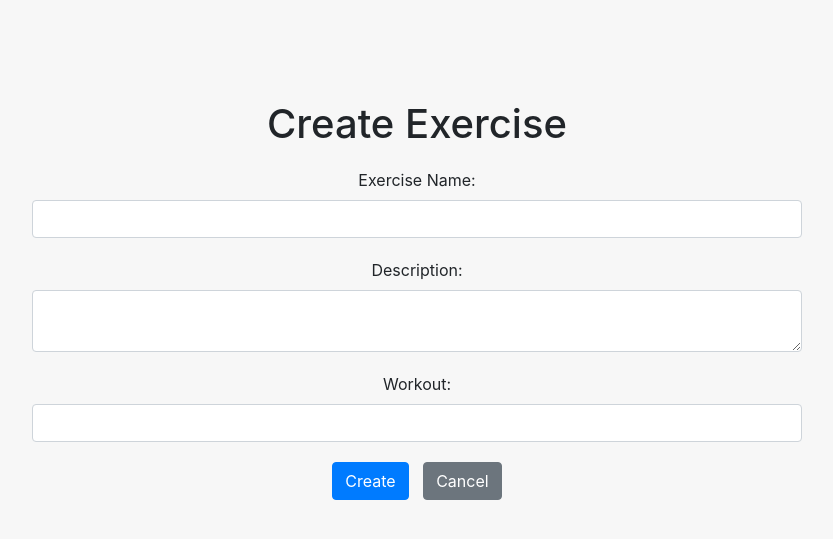
After one commit to LeonardoDelBene/django_project, a Django app: page /workouts/create_exercise/1/ in a window 1280 px wide. The commit adds this page. Shown: the top 539 px of the page, without its empty margins (223-1056 px from the left). Run offline with Django 4.2, Linux system fonts and the light colour scheme; some libraries are stand-ins or nearby versions.

Commit message:
add workouts app

```diff
--- a/django_project/urls.py
+++ b/django_project/urls.py
@@ -24,4 +24,5 @@ urlpatterns = [
     path('', include('authentication.urls')),
     path('accounts/profile/', include('account.urls')),
     path('goals/', include('goals.urls')),
+    path('workouts/', include('workouts.urls')),
 ]
--- /dev/null
+++ b/templates/create_exercise.html
@@ -0,0 +1,51 @@
+<!DOCTYPE html>
+<html>
+<head>
+    <title>Create Exercise</title>
+    <link rel="stylesheet" href="https://stackpath.bootstrapcdn.com/bootstrap/4.5.0/css/bootstrap.min.css">
+    <style>
+        body {
+            background-color: #f7f7f7;
+        }
+        .container {
+            max-width: 800px;
+            margin: 0 auto;
+            margin-top: 100px;
+            text-align: center;
+        }
+        h1 {
+            margin-bottom: 20px;
+        }
+        .form-group {
+            margin-bottom: 20px;
+        }
+        .btn-primary {
+            margin-right: 10px;
+        }
+    </style>
+</head>
+<body>
+    <div class="container">
+        <h1>Create Exercise</h1>
+        <form method="post" action="{% url 'create_exercise' workout_id %}">
+            {% csrf_token %}
+            <div class="form-group">
+                <label for="name">Exercise Name:</label>
+                <input type="text" class="form-control" id="name" name="name" required>
+            </div>
+            <div class="form-group">
+                <label for="description">Description:</label>
+                <textarea class="form-control" id="description" name="description"></textarea>
+            </div>
+            <div class="form-group">
+                <label for="workout">Workout:</label>
+                <input type="number" class="form-control" id="workout">
+            </div>
+            <button type="submit" class="btn btn-primary">Create</button>
+            <a href="{% url 'profile_home' %}" class="btn btn-secondary">Cancel</a>
+        </form>
+    </div>
+
+    <script src="https://stackpath.bootstrapcdn.com/bootstrap/4.5.0/js/bootstrap.min.js"></script>
+</body>
+</html>
--- a/templates/profile_home.html
+++ b/templates/profile_home.html
@@ -33,6 +33,7 @@
         <a href="{% url 'goals' %}" class="btn btn-primary">View all Goals</a>
         <a href="{% url 'create_goals' %}" class="btn btn-primary">Create a Goal</a>
         <a href="{% url 'view_completed_goals' %}" class="btn btn-primary">View Completed Goals</a>
+        <a href="{% url 'create_workout' %}" class="btn btn-primary">Create a Workout</a>
     </div>
 
     <script src="https://stackpath.bootstrapcdn.com/bootstrap/4.5.0/js/bootstrap.min.js"></script>
--- /dev/null
+++ b/workouts/urls.py
@@ -0,0 +1,12 @@
+from django.urls import path
+
+from workouts.views import create_workout, create_exercise, create_set, exercise_detail, workout_detail, set_detail
+
+urlpatterns = [
+    path('create_workout/', create_workout, name='create_workout'),
+    path('create_exercise/<int:workout_id>/', create_exercise, name='create_exercise'),
+    path('create_set/<int:exercise_id>/', create_set, name='create_set'),
+    path('exercise_detal/<int:exercise_id>/', exercise_detail, name='exercise_detail'),
+    path('workout_detail/<int:workout_id>/', workout_detail, name='workout_detail'),
+    path('set_detail/<int:set_id>/', set_detail, name='set_detail')
+]
--- a/workouts/views.py
+++ b/workouts/views.py
@@ -1,3 +1,80 @@
 from django.shortcuts import render
 
 # Create your views here.
+from django.shortcuts import render, redirect
+from django.template import context
+
+from .models import Workout, Exercise, Set
+from django.shortcuts import render, get_object_or_404
+
+
+def create_workout(request):
+    if request.method == 'POST':
+        user = request.user
+        name = request.POST['name']
+        exercises = request.POST.getlist('exercises')
+
+        workout = Workout.objects.create(user=user, name=name)
+        return redirect('workout_detail', workout_id=workout.id)
+
+    return render(request, 'create_workout.html')
+
+def create_exercise(request, workout_id):
+    if request.method == 'POST':
+        name = request.POST['name']
+        description = request.POST.get('description')
+        workout = get_object_or_404(Workout, id=workout_id)
+        exercise = Exercise.objects.create(name=name, description=description, workout=workout)
+        context={
+            'exercise_id': exercise.id,
+        }
+        return redirect('exercise_detail', context=context)
+
+    context = {
+        'workout_id': workout_id
+    }
+    return render(request, 'create_exercise.html', context=context)
+
+
+def create_set(request, exercise_id):
+    if request.method == 'POST':
+        exercise = Exercise.objects.get(id=exercise_id)
+        reps = request.POST.get('reps')
+        weight = request.POST.get('weight')
+        recovery_time = request.POST.get('recovery_time')
+
+        # Verifica se il campo weight è vuoto
+        if weight:
+            set_obj = Set.objects.create(exercise=exercise, reps=reps, weight=weight, recovery_time=recovery_time)
+        else:
+            set_obj = Set.objects.create(exercise=exercise, reps=reps, recovery_time=recovery_time)
+
+        return redirect('set_detail', set_id=set_obj.id)
+
+    exercise = Exercise.objects.get(id=exercise_id)
+    context = {
+        'exercise': exercise
+    }
+    return render(request, 'create_set.html', context)
+
+
+
+def exercise_detail(request, exercise_id):
+    exercise = get_object_or_404(Exercise, pk=exercise_id)
+    context = {
+        'exercise': exercise
+    }
+    return render(request, 'exercise_detail.html', context)
+
+def workout_detail(request, workout_id):
+    context={
+        'workout_id': workout_id
+    }
+    return render(request, 'workout_detail.html',context=context)
+
+def set_detail(request, set_id):
+    set_obj = get_object_or_404(Set, pk=set_id)
+    context = {
+        'set': set_obj
+    }
+    return render(request, 'set_detail.html', context=context)
```
Also changed, not shown: templates/create_set.html (added, +51 -0 lines), templates/create_workout.html (added, +43 -0 lines), templates/exercise_detail.html (added, +38 -0 lines), templates/set_detail.html (added, +39 -0 lines), templates/workout_detail.html (added, +44 -0 lines), db.sqlite3.
